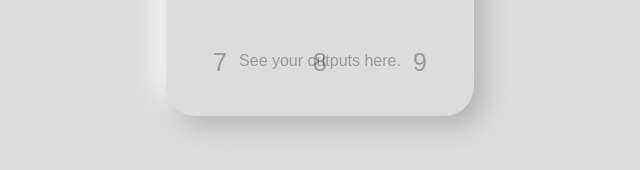
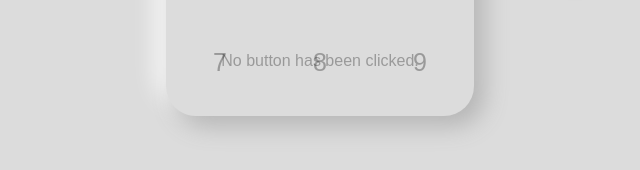
Before and after one commit to cyncxd1/3-by-3-grid, a plain HTML site: page index.html in a window 1280 px wide. Shown: the part 446-616 px from the top of the page, 320-960 px from the left. Drawn offline with Linux system fonts and the light colour scheme.

Commit message:
Update index.html

```diff
--- a/index.html
+++ b/index.html
@@ -46,7 +46,7 @@
 				<button id="button8" class="button8">8</button>
 				<button id="button9" class="button9">9</button>
 			</div>
-			<p class="tracked" id="tracked" style="position: absolute; top: 50; transform: translate(-50%)">See your outputs here.</p>
+			<p class="tracked" id="tracked" style="position: absolute; top: 50; transform: translate(-50%)">No button has been clicked.</p>
 			<input id="theme" type="checkbox" />
 			<span class="bar">
 				<p id="creation">CREATED BY CYNCXD</p>
```
